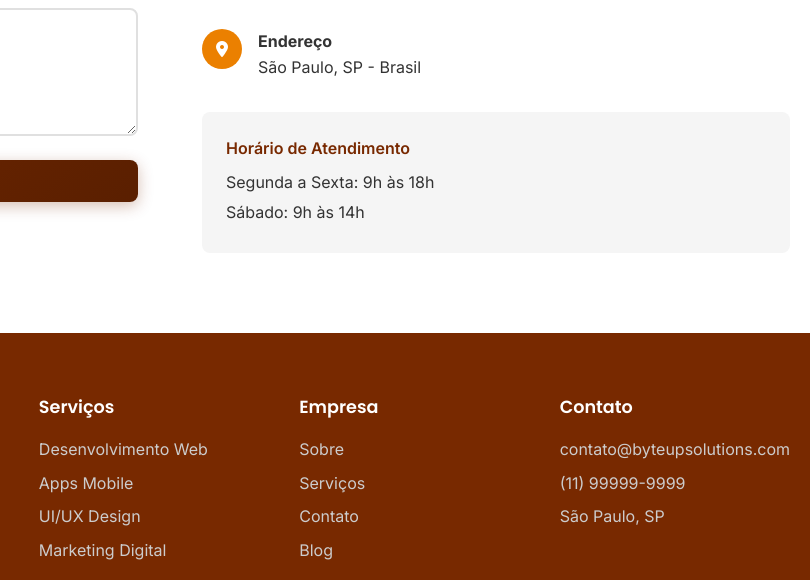
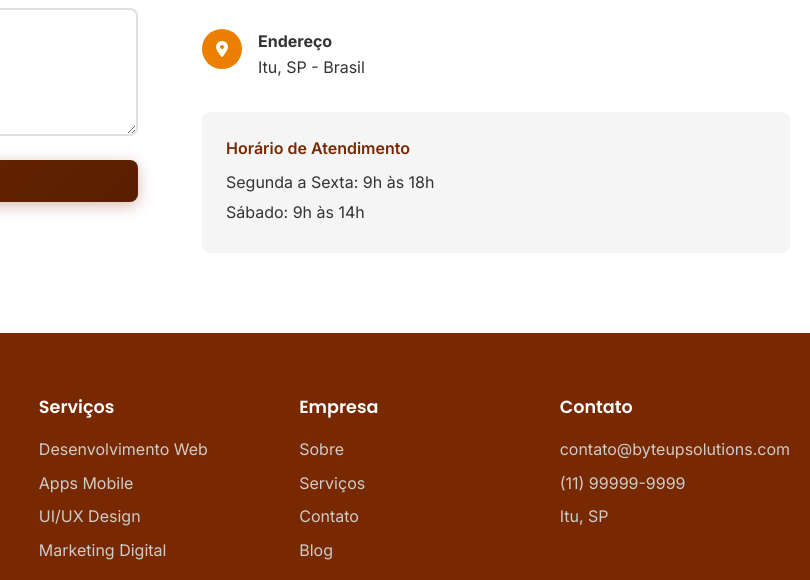
Before and after one commit to ByteUpSolutions/ByteUp_website, a plain HTML site: page index.html in a window 1280 px wide. Shown: the part 2876-3456 px from the top of the page, 470-1280 px from the left. Drawn offline with Linux system fonts and the light colour scheme.

Commit message:
Espaçamento no index

```diff
--- a/index.html
+++ b/index.html
@@ -1,5 +1,6 @@
 <!DOCTYPE html>
 <html lang="pt-BR">
+
 <head>
     <meta charset="UTF-8">
     <meta name="viewport" content="width=device-width, initial-scale=1.0">
@@ -7,9 +8,12 @@
     <meta name="description" content="ByteUp Solutions - Transformamos suas ideias em soluções digitais inovadoras">
     <link rel="stylesheet" href="css/style.css">
     <link rel="stylesheet" href="css/responsive.css">
-    <link href="https://fonts.googleapis.com/css2?family=Inter:wght@300;400;500;600;700&family=Poppins:wght@400;500;600;700&display=swap" rel="stylesheet">
+    <link
+        href="https://fonts.googleapis.com/css2?family=Inter:wght@300;400;500;600;700&family=Poppins:wght@400;500;600;700&display=swap"
+        rel="stylesheet">
     <link rel="stylesheet" href="https://cdnjs.cloudflare.com/ajax/libs/font-awesome/6.0.0/css/all.min.css">
 </head>
+
 <body>
     <!-- Header -->
     <header class="header" id="header">
@@ -124,7 +128,8 @@
             <div class="section-header">
                 <h2 class="section-title">Nossos Serviços</h2>
                 <p class="section-description">
-                    Oferecemos uma gama completa de serviços digitais para atender todas as suas necessidades tecnológicas.
+                    Oferecemos uma gama completa de serviços digitais para atender todas as suas necessidades
+                    tecnológicas.
                 </p>
             </div>
 
@@ -250,7 +255,7 @@
                         </div>
                         <div class="contact-details">
                             <h4>Endereço</h4>
-                            <p>São Paulo, SP - Brasil</p>
+                            <p>Itu, SP - Brasil</p>
                         </div>
                     </div>
 
@@ -277,7 +282,8 @@
                         </div>
                     </div>
                     <p class="footer-description">
-                        Transformamos ideias em soluções digitais inovadoras que impulsionam o crescimento do seu negócio.
+                        Transformamos ideias em soluções digitais inovadoras que impulsionam o crescimento do seu
+                        negócio.
                     </p>
                 </div>
 
@@ -306,7 +312,7 @@
                     <div class="footer-contact">
                         <p>contato@byteupsolutions.com</p>
                         <p>(11) 99999-9999</p>
-                        <p>São Paulo, SP</p>
+                        <p>Itu, SP</p>
                     </div>
                 </div>
             </div>
@@ -319,4 +325,5 @@
 
     <script src="js/main.js"></script>
 </body>
+
 </html>
```
